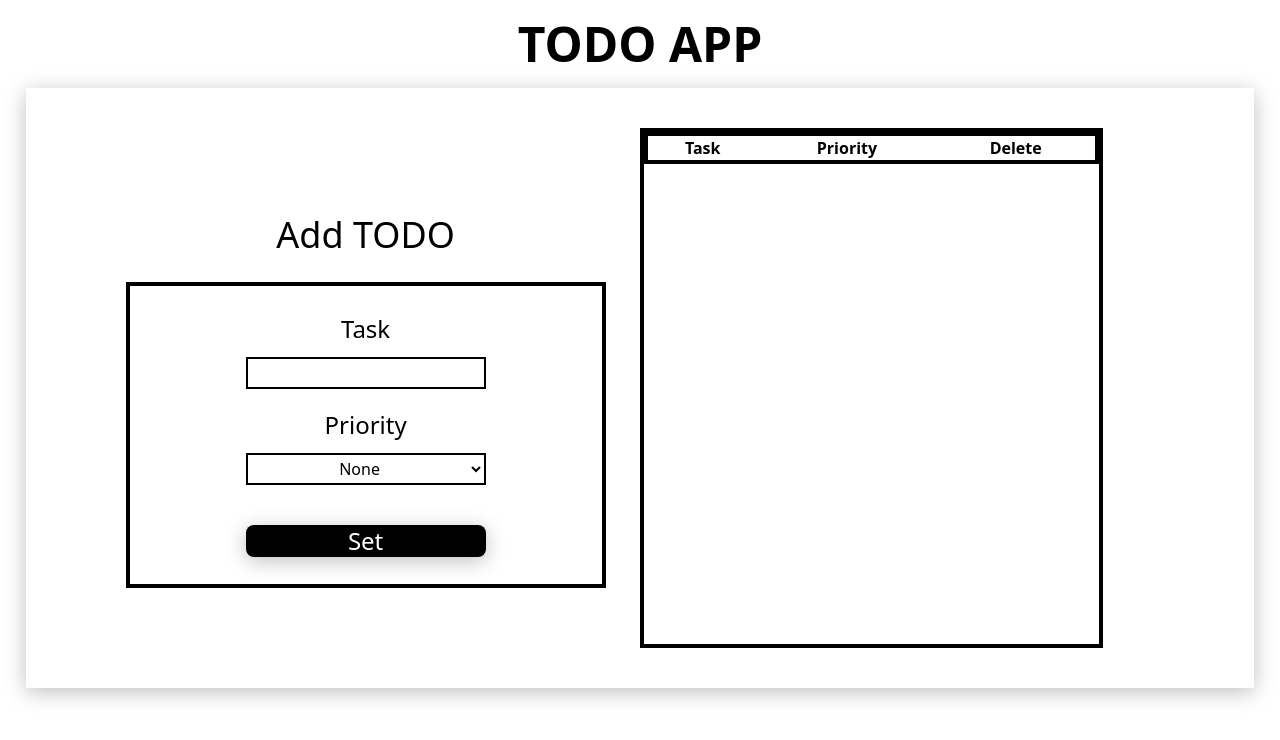
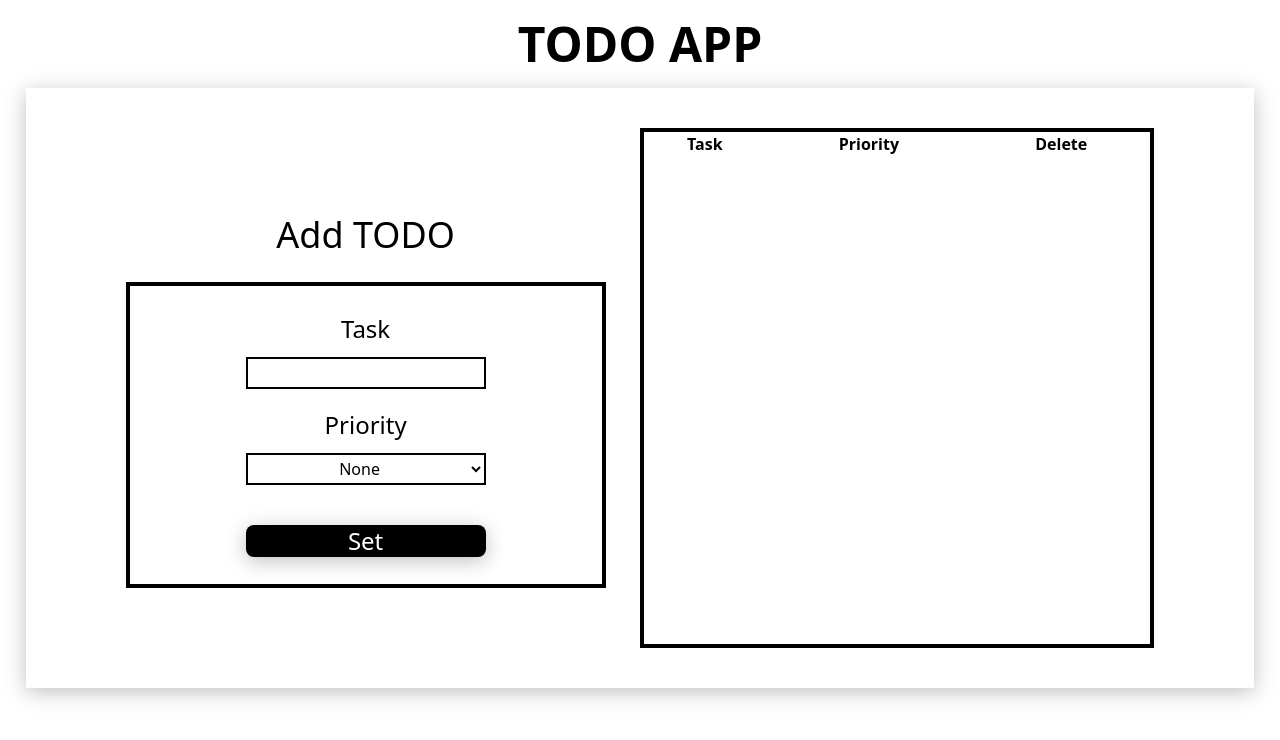
Before and after one commit to HarshJadhao-808/Typescript, a React (Vite) app in the folder TODO/: page / in a window 1280 px wide. Shown: the top 740 px of the page. Built offline with nearby package versions, Linux system fonts and the light colour scheme.

Commit message:
some work

```diff
--- a/TODO/src/App.tsx
+++ b/TODO/src/App.tsx
@@ -10,7 +10,7 @@ function App() {
 			<h1 className="text-[#000000] font-bold text-center text-3xl sm:text-5xl my-5">
 				TODO APP
 			</h1>
-			<div className="border- grid lg:grid-cols-2 w-[96%] m-auto h-150 justify-center px-25 items-center shadow-[0_4px_20px_rgba(0,0,0,0.25)]">
+			<div className="border- grid lg:grid-cols-2 w-[96%] m-auto h-250 lg:h-150 justify-center px-25 items-center shadow-[0_4px_20px_rgba(0,0,0,0.25)]">
 				<Input />
 				<Table/>
 			</div>
--- a/TODO/src/components/Table.tsx
+++ b/TODO/src/components/Table.tsx
@@ -3,9 +3,9 @@ import React from 'react'
 const Table = () => {
 
   return (
-    <div className='border-4 w-[90%] h-130 overflow-hidden'>
-      <table className='w-full h-full border-4'>
-        <thead>
+    <div className='border-4 w-[100%] h-130 overflow-y-auto'>
+      <table className='w-full h-full  '>
+        <thead className='sticky top-0 bg-white ' >
           <tr>
             <th>Task</th>
             <th>Priority</th>
@@ -13,7 +13,6 @@ const Table = () => {
           </tr>
         </thead>
         <tbody>
-
         </tbody>
       </table>
     </div>
```
